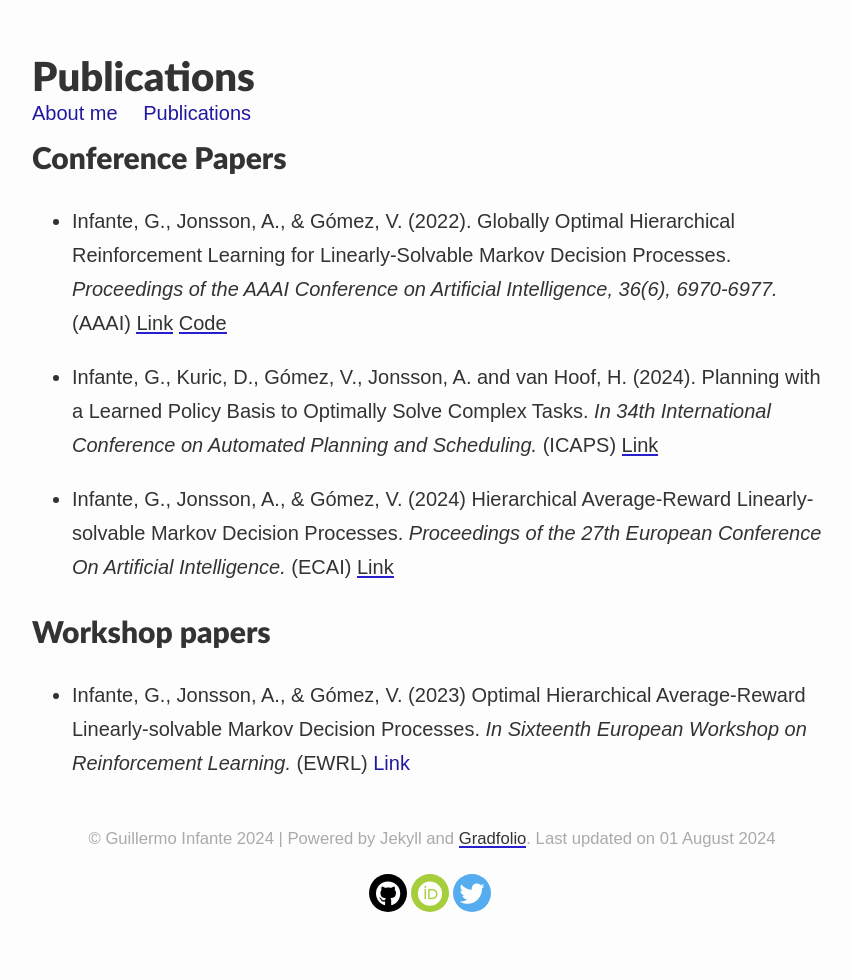
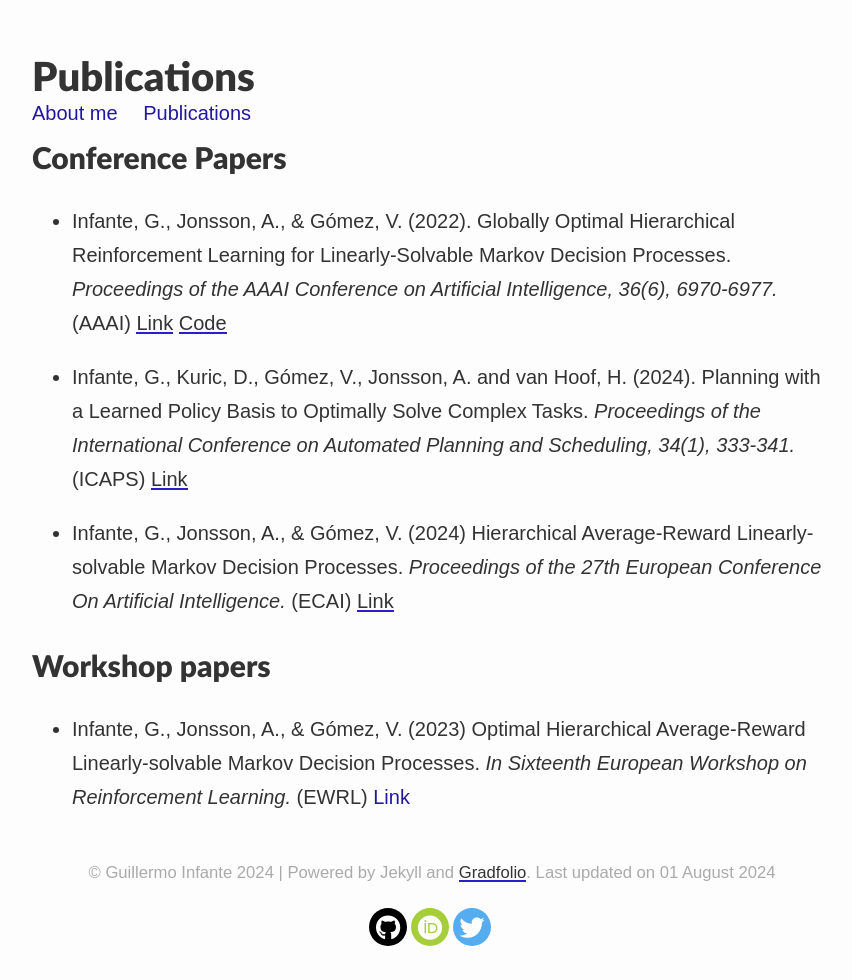
Before and after one commit to guillermoim/guillermoim.github.io, a Jekyll site: the page built from _pages/publications.md, in a window 1280 px wide. Shown: the whole page, without its empty margins (208-1060 px from the left). Built offline with Jekyll 4.4.1, drawn with Linux system fonts in a browser that asks for light colours; nearby versions of some CDN libraries.

Commit message:
Update publications.md

```diff
--- a/_pages/publications.md
+++ b/_pages/publications.md
@@ -9,7 +9,7 @@ published: true
 
 * Infante, G., Jonsson, A., & Gómez, V. (2022). Globally Optimal Hierarchical Reinforcement Learning for Linearly-Solvable Markov Decision Processes. *Proceedings of the AAAI Conference on Artificial Intelligence, 36(6), 6970-6977.* (AAAI) [Link](https://doi.org/10.1609/aaai.v36i6.20655) [Code]([git@github.com:guillermoim/HRL_LMDP.git](https://github.com/guillermoim/HRL_LMDP))
 
-* Infante, G., Kuric, D., Gómez, V., Jonsson, A. and van Hoof, H. (2024). Planning with a Learned Policy Basis to Optimally Solve Complex Tasks. *In 34th International Conference on Automated Planning and Scheduling.* (ICAPS) [Link](https://arxiv.org/pdf/2403.15301)
+* Infante, G., Kuric, D., Gómez, V., Jonsson, A. and van Hoof, H. (2024). Planning with a Learned Policy Basis to Optimally Solve Complex Tasks. *Proceedings of the International Conference on Automated Planning and Scheduling, 34(1), 333-341.* (ICAPS) [Link](https://arxiv.org/pdf/2403.15301)
 
 * Infante, G., Jonsson, A., & Gómez, V. (2024) Hierarchical Average-Reward Linearly-solvable Markov Decision Processes. *Proceedings of the 27th European Conference On Artificial Intelligence.* (ECAI) [Link](https://drive.google.com/file/d/1-VDzH8iAUr4DUSiwBIbuj-Rblp7X6pzx/view)
 
```
